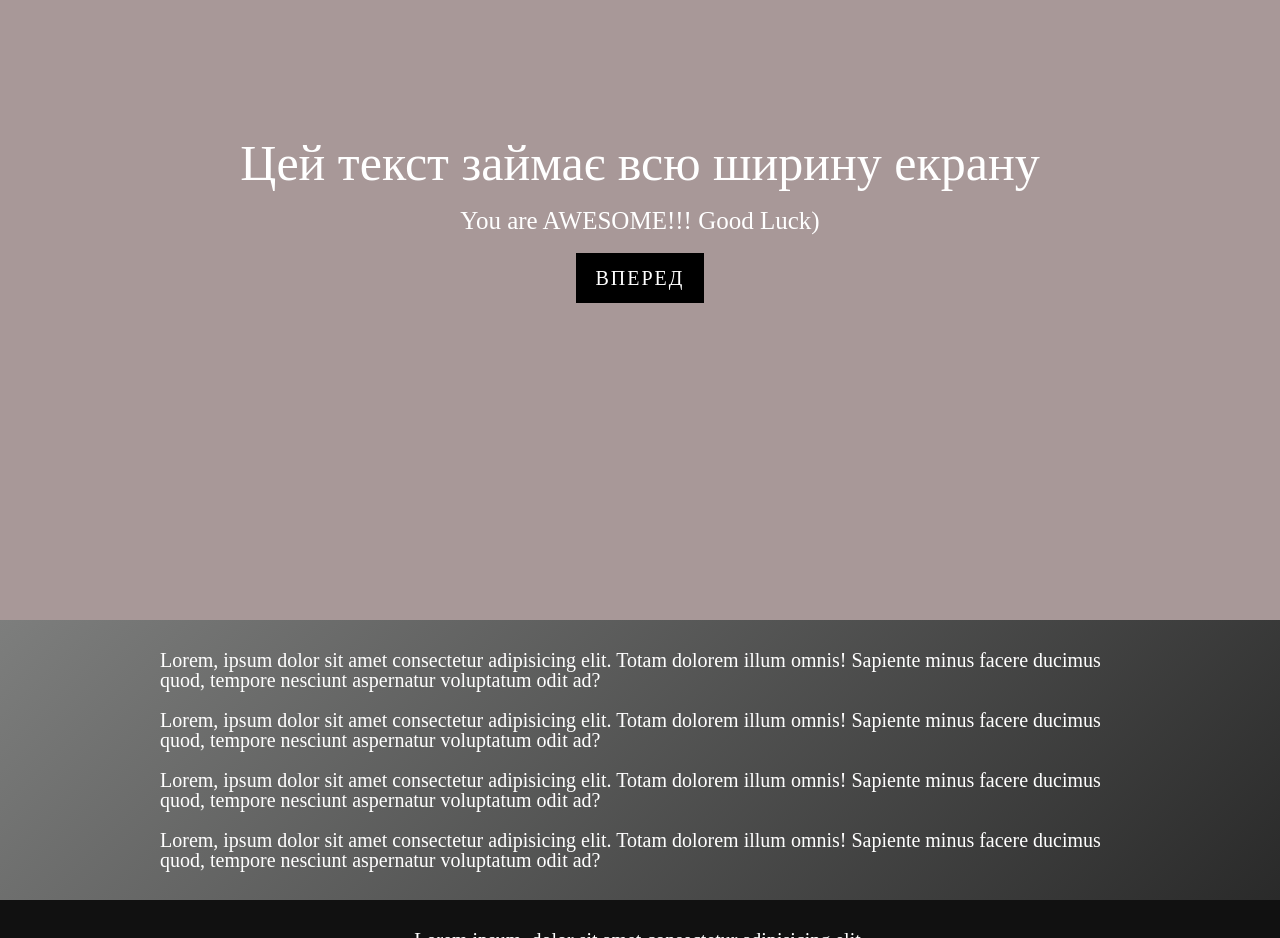
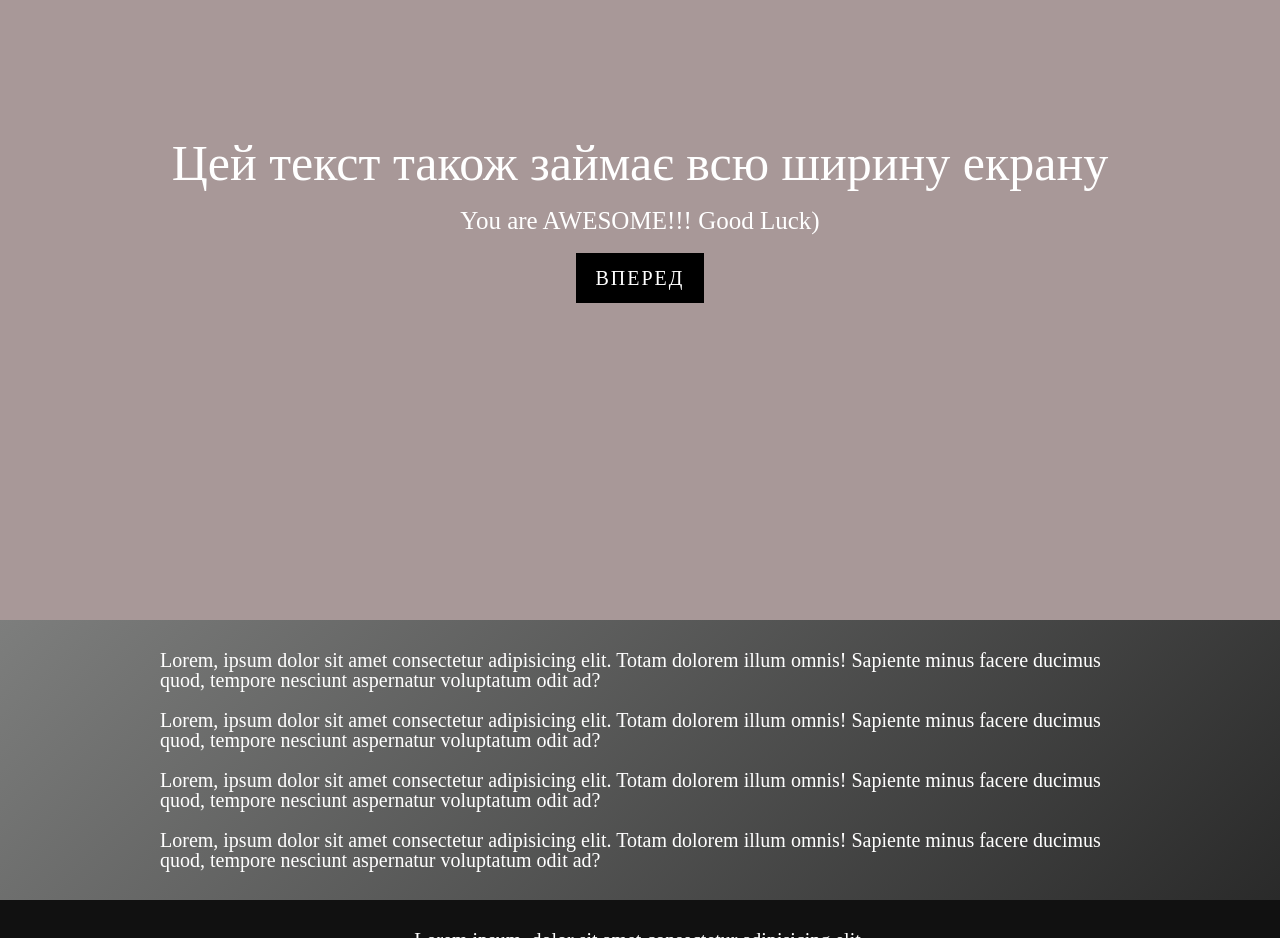
Before and after one commit to JusticeUA/fullscreen, a website: page #src/index.html in a window 1280 px wide. Shown: the part 1780-2718 px from the top of the page. Drawn offline with nearby package versions, Linux system fonts and the light colour scheme; files that its build step writes are made by us from their sources.

Commit message:
3 commit

```diff
--- a/#src/index.html
+++ b/#src/index.html
@@ -24,7 +24,7 @@
         </section>
         <section class="fullscreen fullscreen_two">
             <div class="fullscreen__body">
-                <h1 class="fullscreen__title">Цей текст займає всю ширину екрану</h1>
+                <h1 class="fullscreen__title">Цей текст також займає всю ширину екрану</h1>
                 <div class="fullscreen__text">You are AWESOME!!! Good Luck)</div>
                 <a href="" class="fullscreen__link">Вперед</a>
             </div>
```
